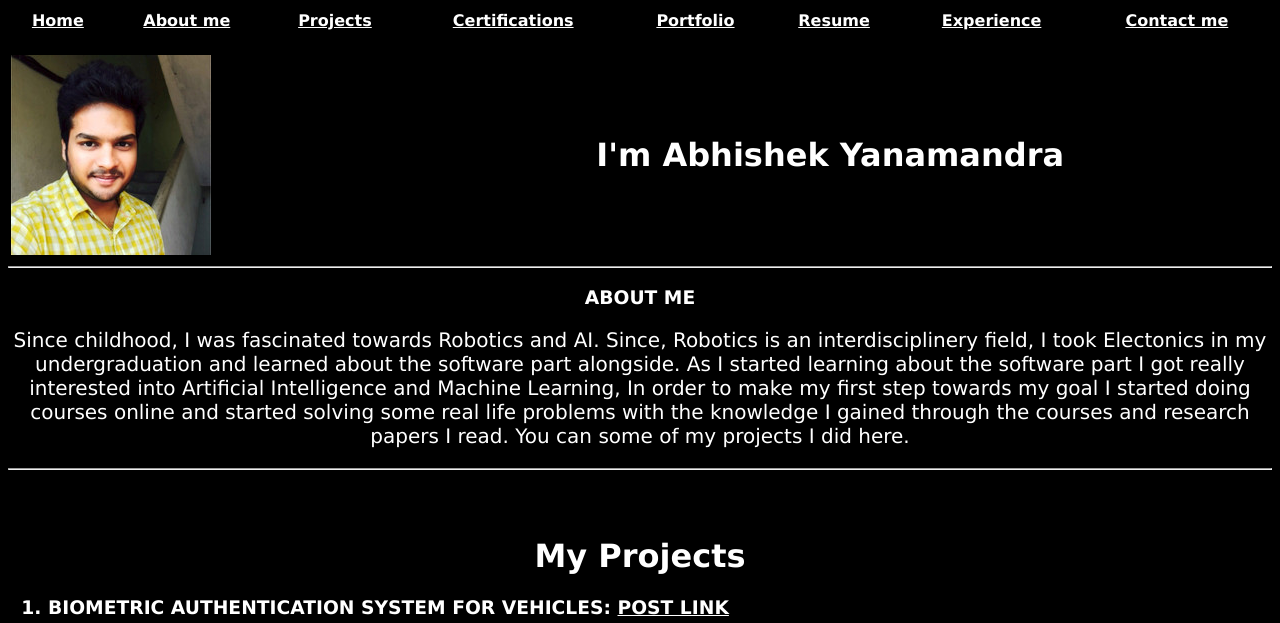
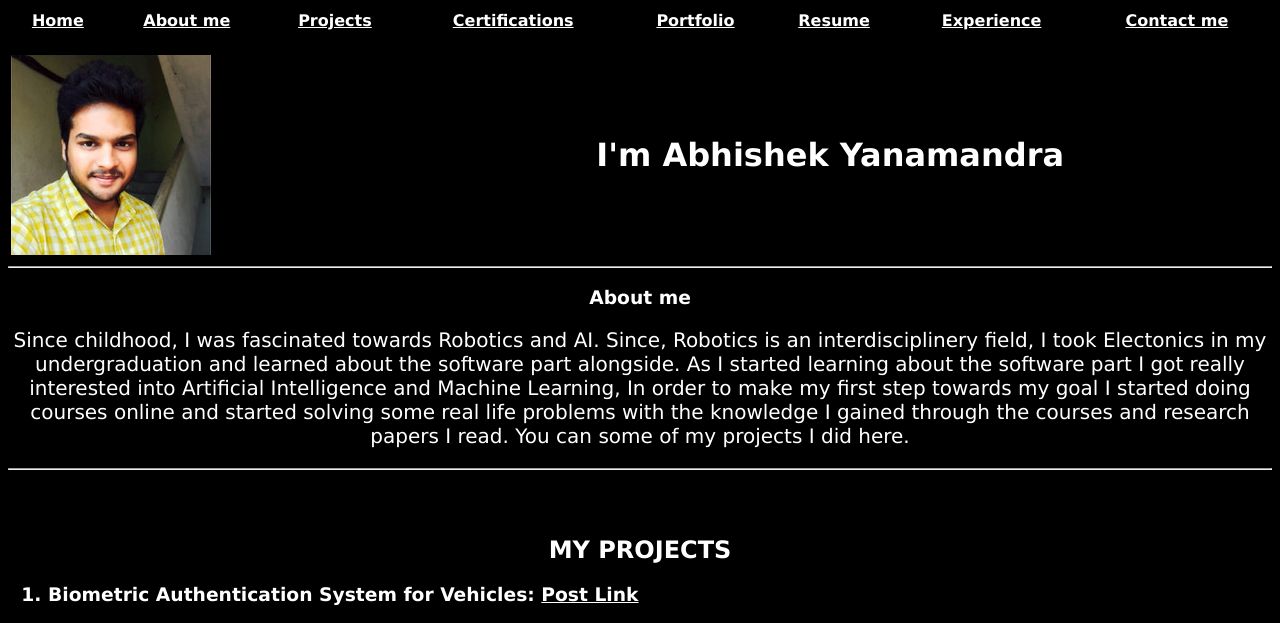
Before and after one commit to abhishekyana/abhishekyana.github.io, a Jekyll site: the page portfolio/index.html, which Jekyll copies as it is, in a window 1280 px wide. Shown: the top 623 px of the page. Built offline with Jekyll 4.4.1, drawn with Linux system fonts in a browser that asks for light colours; grey boxes are pictures that could not be loaded.

```diff
--- a/portfolio/index.html
+++ b/portfolio/index.html
@@ -6,7 +6,7 @@
         body {background-color: black; color: white; font-family:verdana;}
         .toolbar1:hover {background-color: white; color: black}
         a{ color:white; target:_blank;}
-        h3{text-transform: uppercase;}
+        h2{text-transform: uppercase;}
     </style>
 </head>
 <body align='center'>
@@ -41,7 +41,7 @@
 
 
 <div id="projects">
-<h1>My Projects</h1>
+<h2>My Projects</h2>
 <ol align='left' >
     <h3><li>Biometric Authentication System for Vehicles: <a href="https://www.linkedin.com/feed/update/urn:li:activity:6401762333756088320<">Post Link</a></li></h3>
     <div align="center" id="youtube_video"><iframe width="560" height="315" src="https://www.youtube.com/embed/9yM5JXYyYPA" frameborder="0" allow="autoplay; encrypted-media" allowfullscreen></iframe></div>
@@ -144,7 +144,7 @@
 <br>
 <hr>
 <div id="certifications">
-    <h3>Certifications</h3>
+    <h2>Certifications</h2>
     <table align="center" width=100% border=1>
         <tr>
             <th>S.No.</th>
```
Also changed, not shown: other parts of portfolio/index.html (+2 -2 lines).
